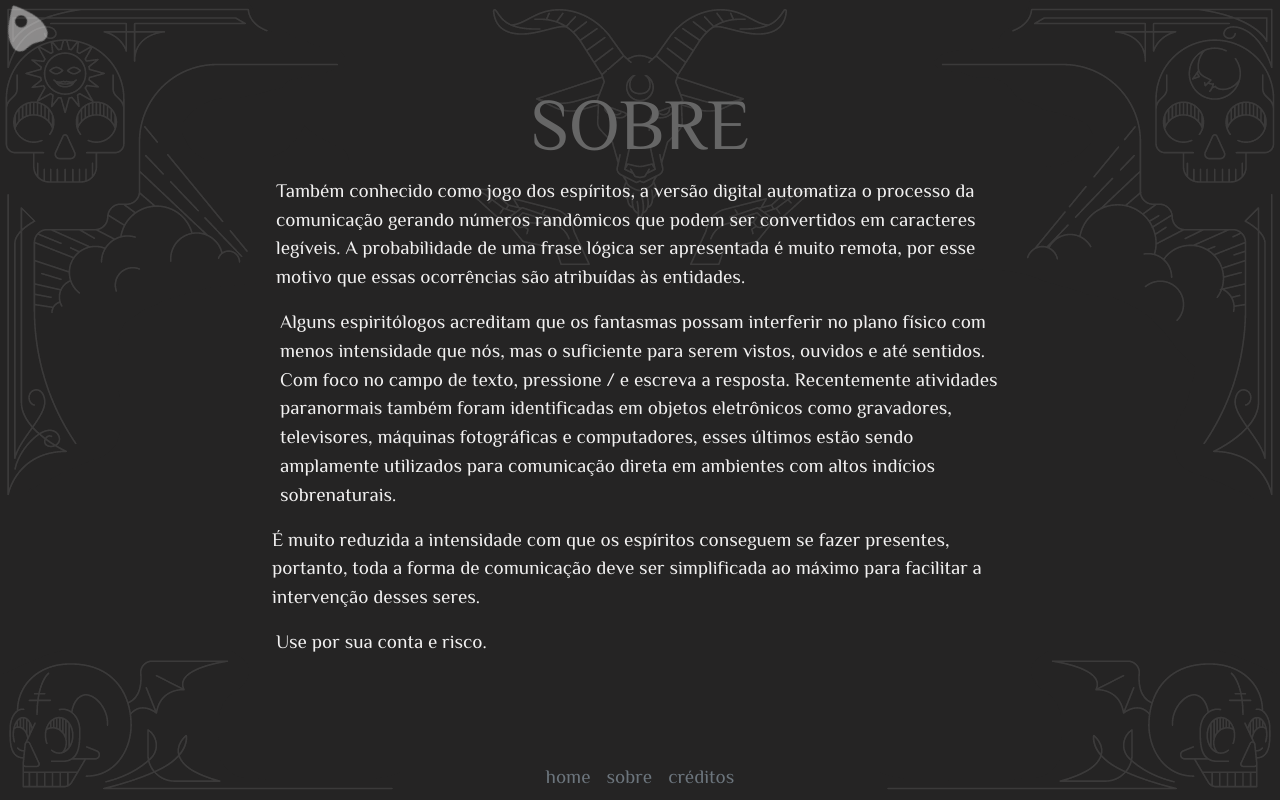
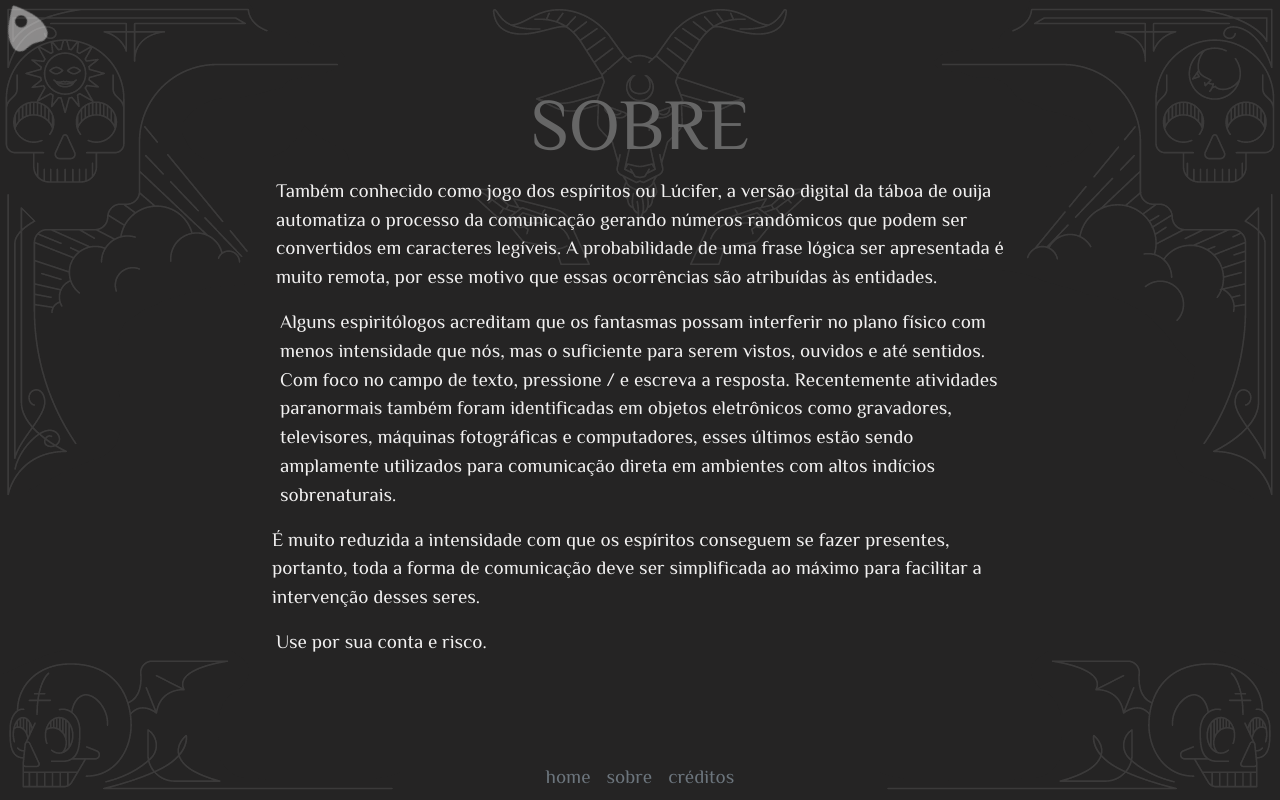
Before and after one commit to marcelomesquita/ouija, a Next.js app: page /about in a window 1280 px wide. Built offline with nearby package versions, Linux system fonts and the light colour scheme; no server answers; a web font is replaced by a local one.

Commit message:
melhoria dos textos e palavras chave

```diff
--- a/pages/_app.js
+++ b/pages/_app.js
@@ -38,7 +38,7 @@ export default function MyApp({ Component, pageProps }) {
 
         <meta name='application-name' content='Ouija' />
         <meta name='description' content='Versão moderna da infame táboa de ouija para conversar com espíritos ou o que quer seja que exista aí.' />
-        <meta name='keywords' content='ouija lucifer' />
+        <meta name='keywords' content='ouija, táboa de ouija, tabuleiro de ouija, jogo dos espíritos, lúcifer' />
 
         <meta itemProp='name' content='Ouija' />
         <meta itemProp='description' content='Versão moderna da infame táboa de ouija para conversar com espíritos ou o que quer seja que exista aí.' />
--- a/pages/about.js
+++ b/pages/about.js
@@ -7,7 +7,7 @@ export default function About() {
         <div className='row justify-content-center'>
           <div className='col-12 col-md-8'>
             <h2 className='display-2 text-primary text-center'>SOBRE</h2>
-            <p className='ms-1'>Também conhecido como jogo dos espíritos, a versão digital automatiza o processo da comunicação gerando números randômicos que podem ser convertidos em caracteres legíveis. A probabilidade de uma frase lógica ser apresentada é muito remota, por esse motivo que essas ocorrências são atribuídas às entidades.</p>
+            <p className='ms-1'>Também conhecido como jogo dos espíritos ou Lúcifer, a versão digital da táboa de ouija automatiza o processo da comunicação gerando números randômicos que podem ser convertidos em caracteres legíveis. A probabilidade de uma frase lógica ser apresentada é muito remota, por esse motivo que essas ocorrências são atribuídas às entidades.</p>
             <p className='ms-2'>Alguns espiritólogos acreditam que os fantasmas possam interferir no plano físico com menos intensidade que nós, mas o suficiente para serem vistos, ouvidos e até sentidos. Com foco no campo de texto, pressione / e escreva a resposta. Recentemente atividades paranormais também foram identificadas em objetos eletrônicos como gravadores, televisores, máquinas fotográficas e computadores, esses últimos estão sendo amplamente utilizados para comunicação direta em ambientes com altos indícios sobrenaturais.</p>
             <p className='me-3'>É muito reduzida a intensidade com que os espíritos conseguem se fazer presentes, portanto, toda a forma de comunicação deve ser simplificada ao máximo para facilitar a intervenção desses seres.</p>
             <p className='ms-1'>Use por sua conta e risco.</p>
```
